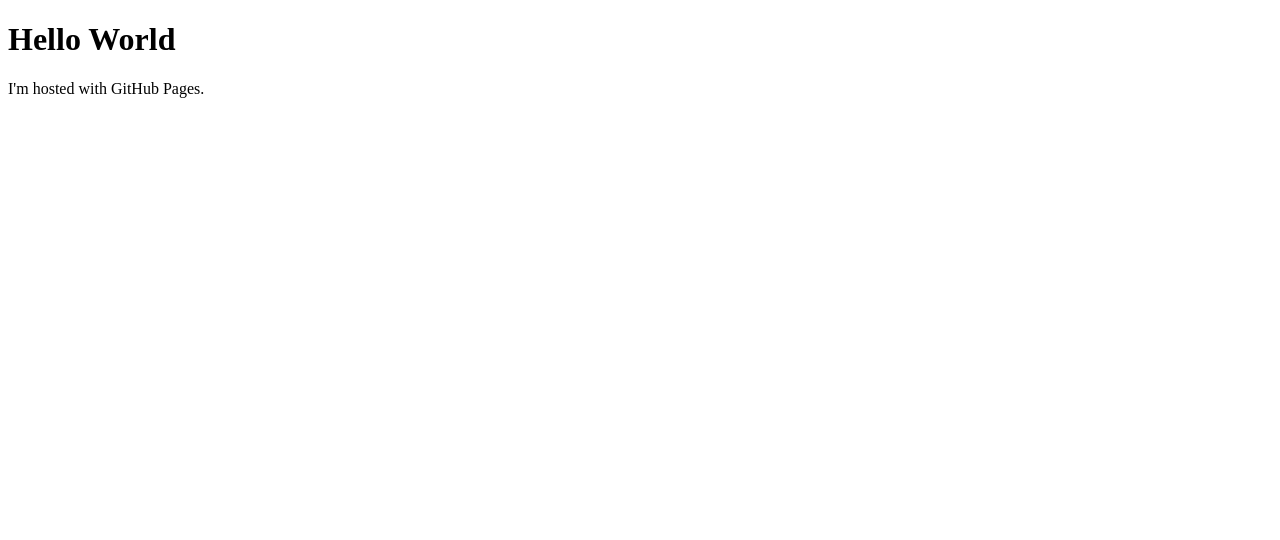
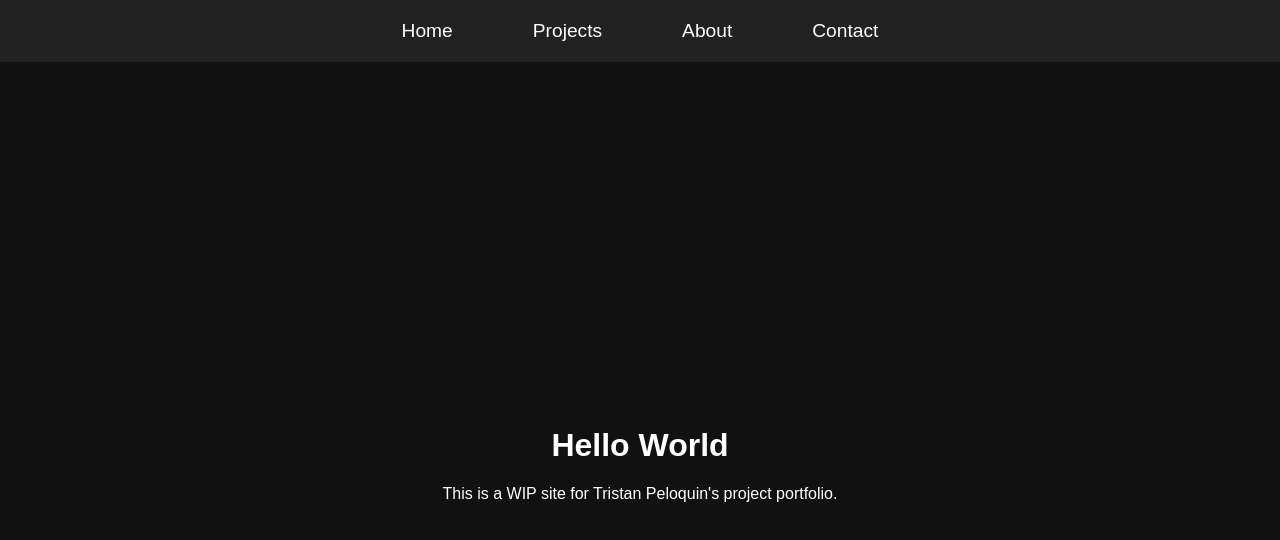
Before and after one commit to TristanPeloquin/TristanPeloquin.github.io, a plain HTML site: page index.html in a window 1280 px wide. Drawn offline with Linux system fonts and the light colour scheme.

Commit message:
Update index.html

```diff
--- a/index.html
+++ b/index.html
@@ -1,7 +1,59 @@
 <!DOCTYPE html>
 <html>
-<body>
-<h1>Hello World</h1>
-<p>I'm hosted with GitHub Pages.</p>
-</body>
+  <head>
+    <title>Home</title>
+    <style>
+      /* CSS for body and container */
+      body {
+        background-color: #111;
+        color: #fff;
+        font-family: Arial, sans-serif;
+        margin: 0;
+        padding: 0;
+      }
+
+      .container {
+        display: flex;
+        flex-direction: column;
+        align-items: center;
+        justify-content: center;
+        height: 100vh;
+      }
+
+      /* CSS for top navigation */
+      .topnav {
+        background-color: #222;
+        display: flex;
+        justify-content: center;
+        padding: 20px 0;
+      }
+
+      .topnav a {
+        font-size: larger;
+        color: #fff;
+        margin: 0 40px;
+        text-decoration: none;
+      }
+
+      /* CSS for main content */
+      .content {
+        text-align: center;
+      }
+    </style>
+  </head>
+  <body>
+    <div class="topnav">
+      <a href="#">Home</a>
+      <a href="#">Projects</a>
+      <a href="#">About</a>
+      <a href="#">Contact</a>
+    </div>
+
+    <div class="container">
+      <div class="content">
+        <h1>Hello World</h1>
+        <p>This is a WIP site for Tristan Peloquin's project portfolio.</p>
+      </div>
+    </div>
+  </body>
 </html>
```
